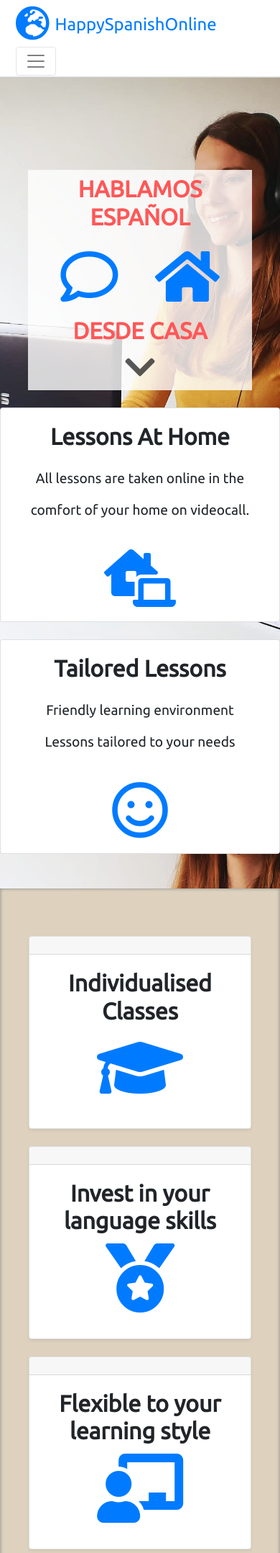
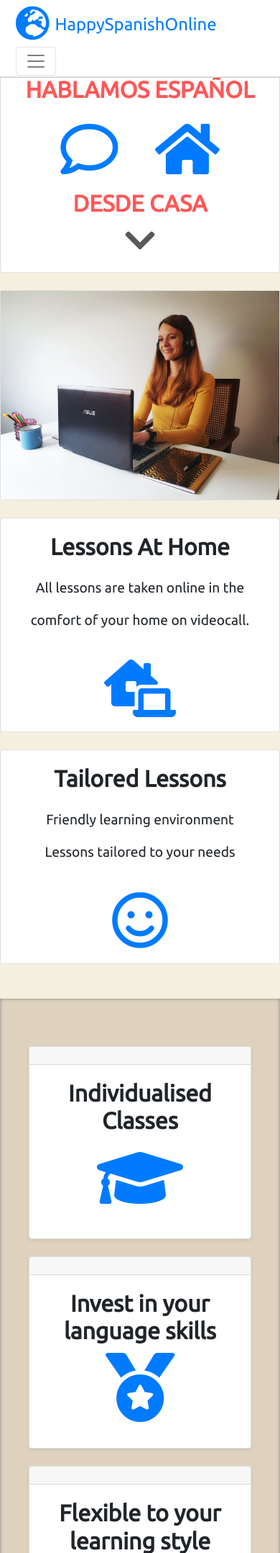
Before and after one commit to Samuroid/happyspanishonline, a PHP site: page / in a window 390 px wide. Shown: the top 2157 px of the page at 72% size. Run offline with PHP 8.4, Linux system fonts and the light colour scheme; some libraries are stand-ins or nearby versions.

Commit message:
experimentation of homepage tiled layout

```diff
--- a/css/styles.css
+++ b/css/styles.css
@@ -27,7 +27,7 @@ p, ul{
 /* Feature Image section */
 .home-feature-container{ /* homepage feature image */
   text-align: center;
-  background: url("../img/macarena-working.jpeg") no-repeat;
+  /* background: url("../img/macarena-working.jpeg") no-repeat; */
 }
 .classes-feature-container{/* classes feature image */
   background: url("../img/nick-morrison-FHnnjk1Yj7Y-unsplash.jpg") no-repeat;
@@ -41,9 +41,9 @@ p, ul{
   margin-top: 60px; /* accounts for fixed navbar height */
 }
 .home-feature{
-  margin: 28% auto 0;
-  padding: 2%;
-  width: 60%;
+  display: block;
+  margin-top: 11%;
+  padding: 7% 3%;
   background-color: rgba(255, 255, 255, 0.8 );
   text-align: center;
 }
@@ -60,6 +60,10 @@ p, ul{
   text-align: center;
   position: relative;
   top: 50px;
+}
+.macarena-image{
+  width: 100%;
+  max-height: 290px;
 }
                       /* Utilities */
 .headBumper{
@@ -220,10 +224,15 @@ li{
   font-size: 0.9rem;
   text-align: center;
 }
-
 .methodology-image{
   max-width: 450px;
   max-height: 384px;
+}
+#footer a{
+  opacity: 0.7;
+}
+#footer a:hover{
+  opacity: 1;
 }
 
 /* Media Queries */
--- a/footer.php
+++ b/footer.php
@@ -1,5 +1,6 @@
 
   <footer id="footer" class="container-fluid">
+        <a href=""> <i class="fab fa-linkedin fa-5x"></i> </a>
         <p class="text-muted">
           © 2020 - <a href="http://www.happyspanishonline.com/" alt="Happy Spanish Online"> Happy Spanish Online</a> | <a class="text-muted" href="privacy-policy.php">Privacy Policy</a>
         </p>
--- a/index.php
+++ b/index.php
@@ -1,11 +1,12 @@
 <?php include "header.php"; ?>
 
   <section class="home-feature-container">
-    <div class="row">
-      <div class="col">
-      <div class="home-feature"><!-- transparent box div -->
+    <div class="row card-group justify-content-center text-center">
+      <div class="col-lg-4 col-md-6">
+        <div class="card mt-4">
+          <div class="card-body">
 
-        <h1 class="feature-title pb-3 ">Hablamos Español</h1>
+              <h1 class="feature-title mb-4">Hablamos Español</h1>
               <i class="far fa-comment fa-5x red pr-5"></i>
               <i class="fas fa-home fa-5x red"></i>
               <h1 class="feature-title pt-3">Desde Casa</h1>
@@ -14,9 +15,21 @@
                 <i class="fas fa-chevron-down fa-3x"></i>
               </a>
 
-      </div><!-- .centered-feature -->
+          </div><!-- /card-body -->
         </div>
-    </div><!-- /row -->
+      </div>
+
+
+      <div class="col-lg-4 col-md-6">
+        <div class="card mt-4">
+          <div class="card-body p-0">
+
+              <img class="macarena-image" src="img/macarena-working.jpeg">
+
+          </div><!-- /card-body -->
+        </div><!-- /card -->
+      </div><!-- /col -->
+    </div><!-- /row /card-deck -->
 
     <div id="first-ad-cards" class="row card-group justify-content-center text-center">
       <div class="col-lg-4">
```
Lines whose indentation alone changed are shown as unchanged.
